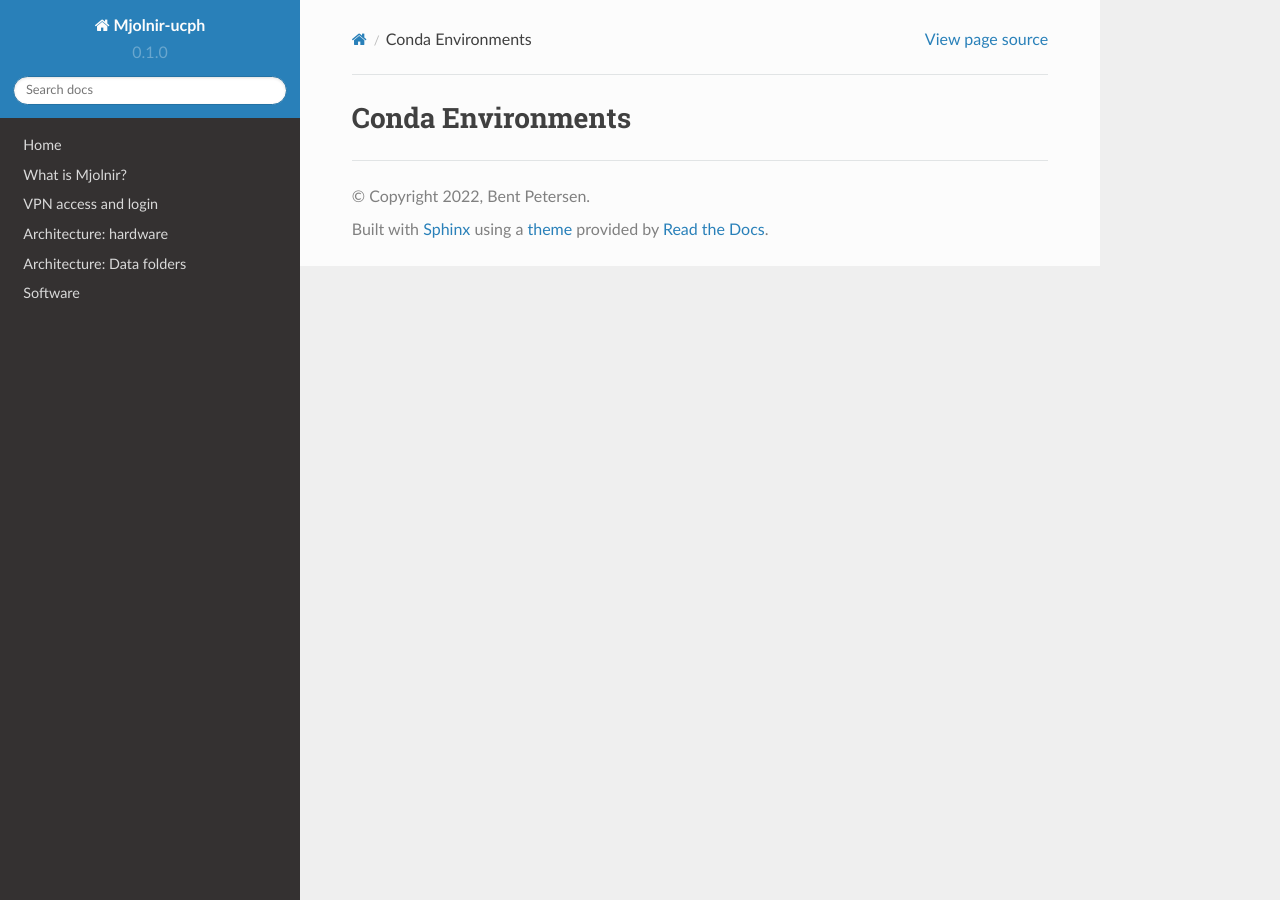
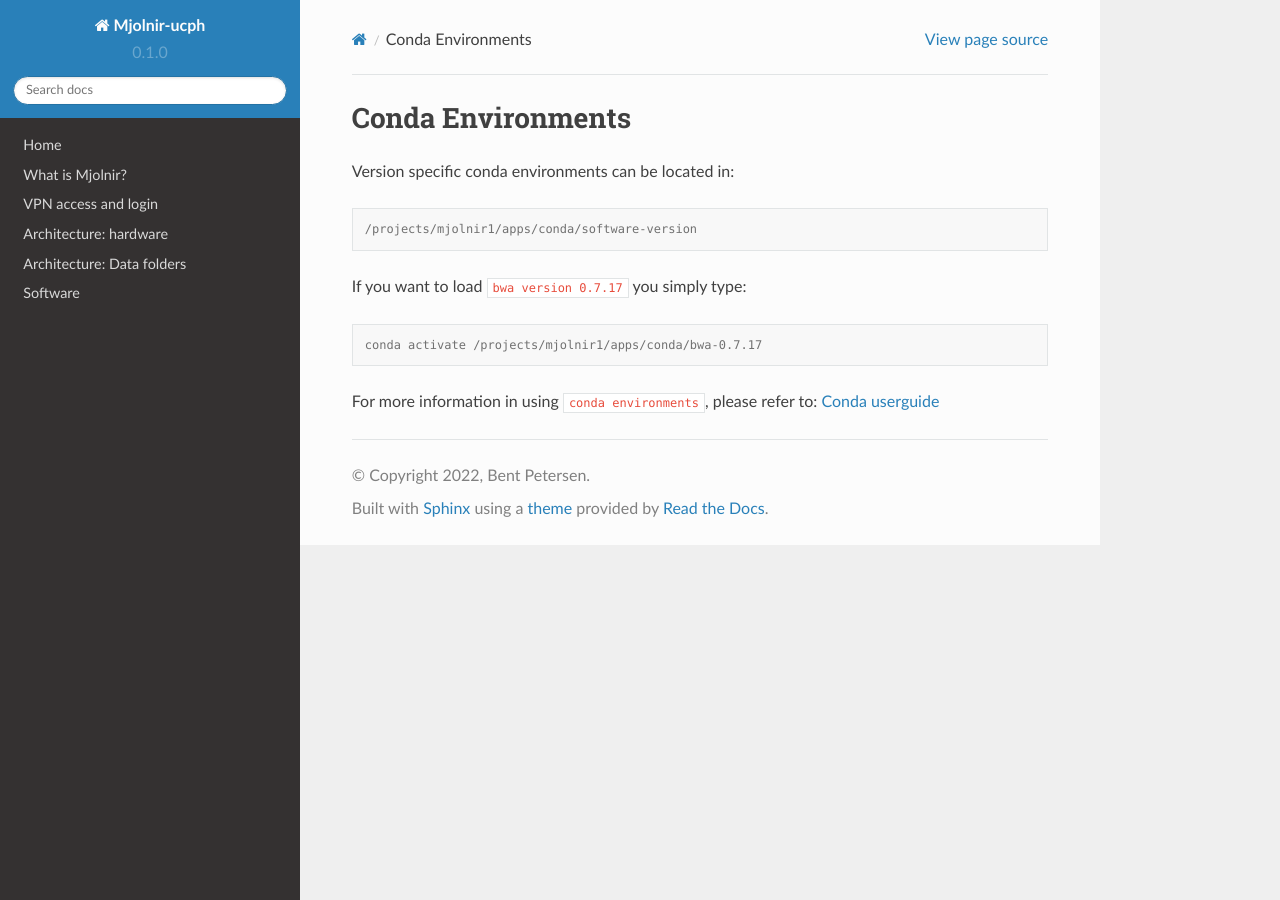
Before and after one commit to bentpetersendk/mjolnir_ucph, a Sphinx documentation site: the page built from docs/source/conda.rst, in a window 1280 px wide. Built offline with Sphinx 7.4.7 and the Read the Docs theme 2.0.0, drawn with Linux system fonts in a browser that asks for light colours.

Commit message:
Update conda.rst

```diff
--- a/docs/source/conda.rst
+++ b/docs/source/conda.rst
@@ -1,2 +1,17 @@
 Conda Environments
 =====
+
+Version specific conda environments can be located in:
+
+.. code-block:: console
+
+   /projects/mjolnir1/apps/conda/software-version
+
+If you want to load ``bwa version 0.7.17`` you simply type:
+
+.. code-block:: console
+
+   conda activate /projects/mjolnir1/apps/conda/bwa-0.7.17
+
+For more information in using ``conda environments``, please refer to:
+`Conda userguide <https://docs.conda.io/projects/conda/en/latest/user-guide/index.html>`_
```
